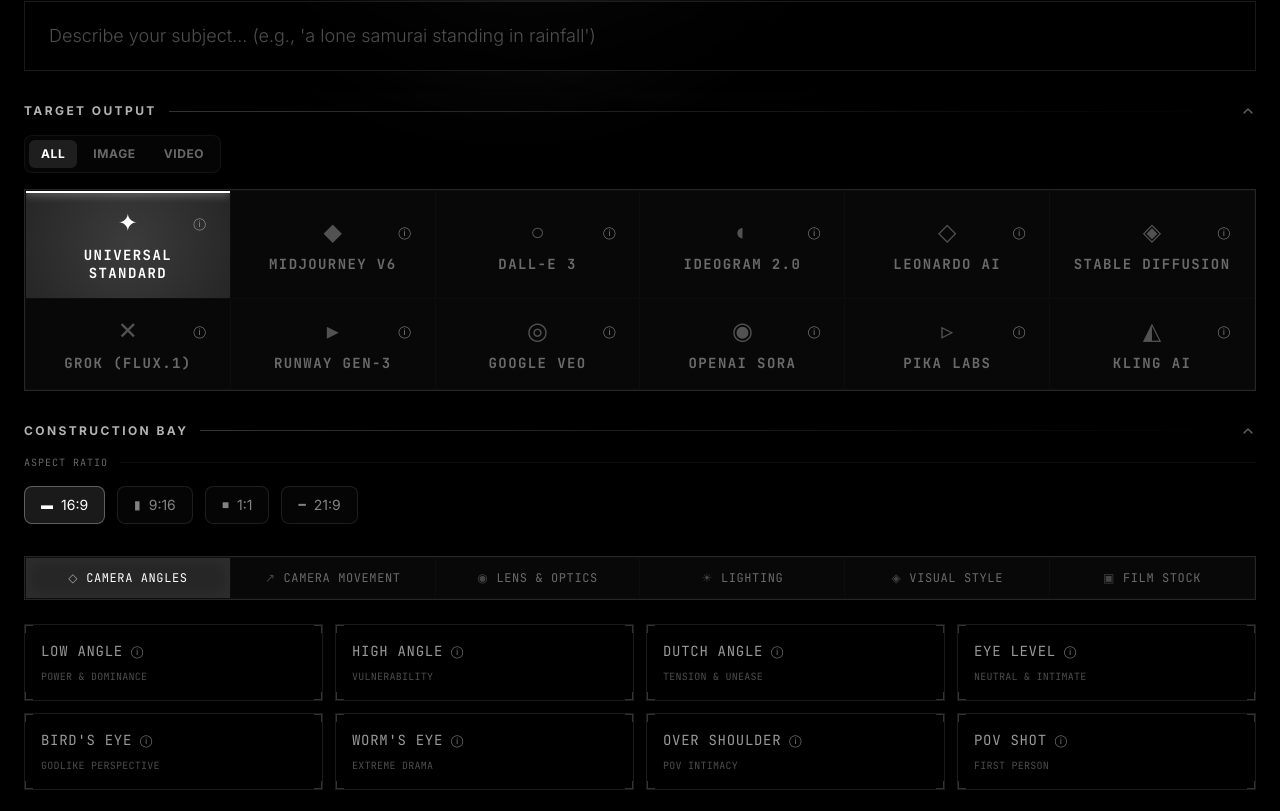
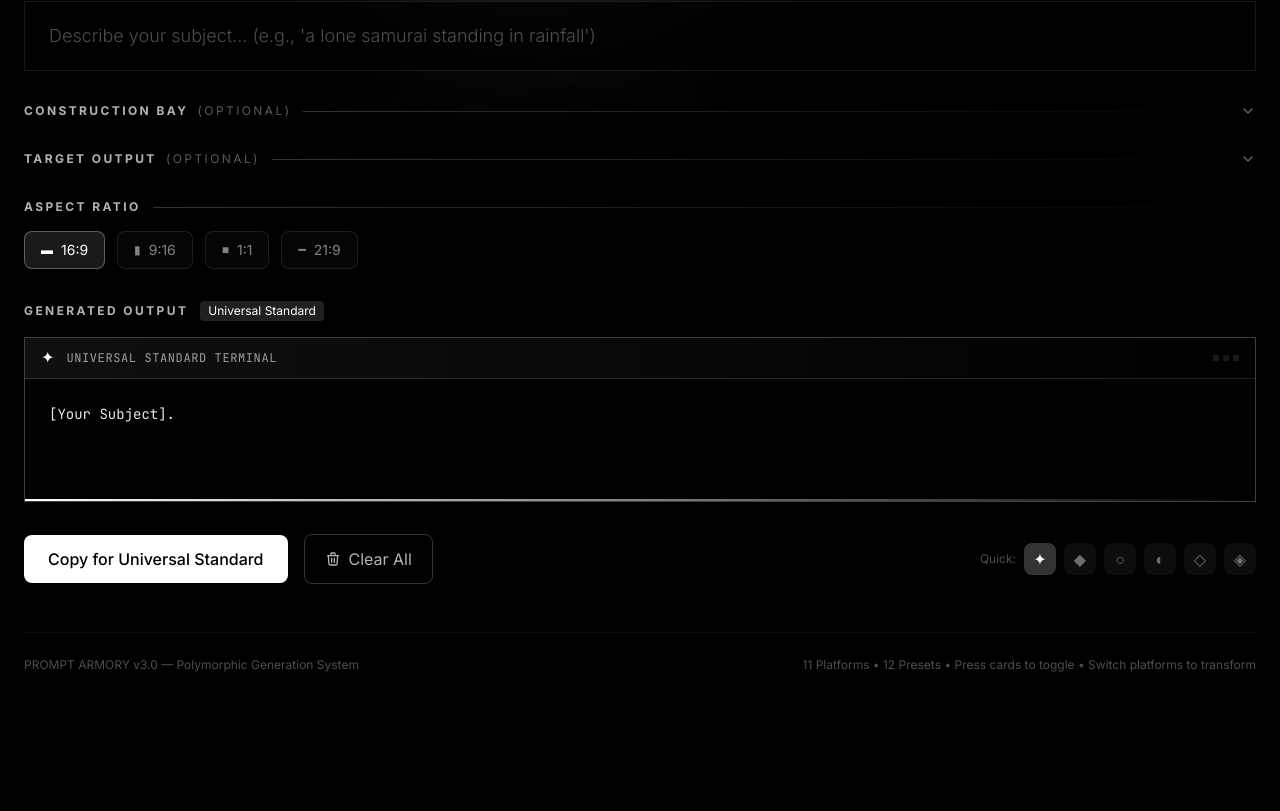
Before and after one commit to visualjump7/nexus_cell, a Next.js app: page /dashboard in a window 1280 px wide. Shown: the part 609-1420 px from the top of the page. After the commit the page ends 1314 px from the top, so only its background shows below. Built offline with nearby package versions, Linux system fonts and the light colour scheme.

Commit message:
working build

```diff
--- a/package.json
+++ b/package.json
@@ -25,6 +25,7 @@
     "react-dom": "^18.2.0",
     "replicate": "^0.25.2",
     "stripe": "^14.25.0",
+    "zod": "^3.25.76",
     "zustand": "^4.5.7"
   },
   "devDependencies": {
--- a/src/app/dashboard/page.tsx
+++ b/src/app/dashboard/page.tsx
@@ -7,6 +7,15 @@
 import { CollapsibleSection } from '@/components/CollapsibleSection';
 import { useViewMode } from '@/hooks/useViewMode';
 import { motion } from 'framer-motion';
+import {
+  buildMidjourneyPrompt,
+  buildDallePrompt,
+  buildFluxPrompt,
+  buildRunwayPrompt,
+  buildKlingPrompt,
+  VisualPromptInput,
+  VideoPromptInput
+} from '@/lib/builders';
 
 // ═══════════════════════════════════════════════════════════════════════════════
 // POLYMORPHIC PROMPT ARMORY — ULTIMATE EDITION
@@ -71,6 +80,26 @@
   const [platformFilter, setPlatformFilter] = useState('all');
   const [infoModal, setInfoModal] = useState<string | null>(null);
   const { viewMode, setViewMode } = useViewMode();
+
+  // Collapsible section states - controlled by viewMode
+  const [presetsOpen, setPresetsOpen] = useState(true);
+  const [constructionBayOpen, setConstructionBayOpen] = useState(true);
+  const [targetOutputOpen, setTargetOutputOpen] = useState(true);
+
+  // Reset collapsible states when viewMode changes
+  useEffect(() => {
+    if (viewMode === 'focus') {
+      // Focus mode: collapse Construction Bay and Target Output
+      setConstructionBayOpen(false);
+      setTargetOutputOpen(false);
+      setPresetsOpen(true); // Presets stay open
+    } else {
+      // Advanced mode: expand all sections
+      setPresetsOpen(true);
+      setConstructionBayOpen(true);
+      setTargetOutputOpen(true);
+    }
+  }, [viewMode]);
 
   // Core prompt state object - the "DNA" of our prompt
   const [promptState, setPromptState] = useState<PromptState>({
@@ -998,6 +1027,11 @@
   };
 
   const currentPlatform = platforms[targetMode];
+
+  // Get the active preset's color for ambient background
+  const activePresetColor = activePreset
+    ? presets.find(p => p.id === activePreset)?.color ?? '#ffffff'
+    : '#ffffff'; // Default to white when no preset selected
 
   // ─────────────────────────────────────────────────────────────────────────────
   // RENDER
@@ -1023,7 +1057,7 @@
         <div className="absolute inset-0 overflow-hidden">
           <div
             className="absolute top-1/4 left-1/4 w-96 h-96 rounded-full opacity-20 blur-[100px] animate-pulse"
-            style={{ backgroundColor: currentPlatform.color, animationDuration: '8s' }}
+            style={{ backgroundColor: activePresetColor, animationDuration: '8s' }}
           />
           <div
             className="absolute bottom-1/3 right-1/4 w-[500px] h-[500px] rounded-full opacity-10 blur-[120px]"
@@ -1084,7 +1118,12 @@
         {/* ─────────────────────────────────────────────────────────────────────
             1. SELECT A PRESET (Optional) - Top
         ───────────────────────────────────────────────────────────────────── */}
-        <CollapsibleSection title="Select a Preset" optional defaultOpen={true}>
+        <CollapsibleSection
+          title="Select a Preset"
+          optional
+          isOpen={presetsOpen}
+          onToggle={() => setPresetsOpen(!presetsOpen)}
+        >
           <div className="p-6 rounded-xl border border-white/10 bg-white/[0.02]">
             <div className="grid grid-cols-2 sm:grid-cols-3 md:grid-cols-4 lg:grid-cols-6 gap-3">
               {presets.map((preset) => (
@@ -1149,9 +1188,121 @@
         </section>
 
         {/* ─────────────────────────────────────────────────────────────────────
-            3. TARGET OUTPUT (Collapsible) - Bottom Middle
+            3. CONSTRUCTION BAY (Collapsible) - moved ABOVE Target Output
         ───────────────────────────────────────────────────────────────────── */}
-        <CollapsibleSection title="Target Output" defaultOpen={true}>
+        <CollapsibleSection
+          title="Construction Bay"
+          optional
+          isOpen={constructionBayOpen}
+          onToggle={() => setConstructionBayOpen(!constructionBayOpen)}
+        >
+          {/* Category Tabs */}
+          <div className="flex flex-wrap gap-px bg-white/5 border border-white/10 p-px mb-6">
+            {Object.entries(arsenal).map(([key, category]) => {
+              const isActive = activeCategory === key;
+              const hasSelection = promptState[category.stateKey] !== null;
+
+              return (
+                <button
+                  key={key}
+                  onClick={() => setActiveCategory(key)}
+                  className={`
+                    flex-1 flex items-center justify-center gap-2 px-4 py-3 text-xs uppercase tracking-wider font-mono transition-all duration-200
+                    ${isActive
+                      ? 'bg-white/10 text-white shadow-[inset_0_0_20px_rgba(255,255,255,0.05)]'
+                      : 'bg-black/40 text-white/40 hover:text-white/70 hover:bg-white/5'
+                    }
+                  `}
+                >
+                  <span className="opacity-60">{category.icon}</span>
+                  <span>{category.label}</span>
+                  {hasSelection && (
+                    <div
+                      className="w-1 h-1 rounded-full shadow-[0_0_5px_currentColor]"
+                      style={{ backgroundColor: currentPlatform.color }}
+                    />
+                  )}
+                </button>
+              );
+            })}
+          </div>
+
+          {/* Cards Grid */}
+          <div className="grid grid-cols-4 gap-3">
+            {arsenal[activeCategory].cards.map((card) => {
+              const isSelected = isCardSelected(activeCategory, card.value);
+
+              return (
+                <button
+                  key={card.id}
+                  onClick={() => handleCardSelect(activeCategory, card)}
+                  className={`
+                    group relative p-4 rounded-none border text-left transition-all duration-300 overflow-hidden
+                    ${isSelected
+                      ? 'border-white/60 bg-white/5 backdrop-blur-sm'
+                      : 'border-white/10 bg-black/40 hover:border-white/30 hover:bg-white/5'
+                    }
+                  `}
+                >
+                  {/* Tech corners */}
+                  <div className={`absolute top-0 left-0 w-2 h-2 border-l border-t transition-colors duration-300 ${isSelected ? 'border-white' : 'border-white/20'}`} />
+                  <div className={`absolute top-0 right-0 w-2 h-2 border-r border-t transition-colors duration-300 ${isSelected ? 'border-white' : 'border-white/20'}`} />
+                  <div className={`absolute bottom-0 left-0 w-2 h-2 border-l border-b transition-colors duration-300 ${isSelected ? 'border-white' : 'border-white/20'}`} />
+                  <div className={`absolute bottom-0 right-0 w-2 h-2 border-r border-b transition-colors duration-300 ${isSelected ? 'border-white' : 'border-white/20'}`} />
+
+                  {isSelected && (
+                    <div
+                      className="absolute inset-0 opacity-10"
+                      style={{
+                        background: `radial-gradient(circle at center, ${currentPlatform.color} 0%, transparent 100%)`
+                      }}
+                    />
+                  )}
+
+                  <div className="relative z-10">
+                    <div className="flex items-start justify-between mb-2">
+                      <div className="flex items-center gap-2">
+                        <span className={`text-sm font-mono uppercase tracking-wider ${isSelected ? 'text-white' : 'text-white/60 group-hover:text-white/90'}`}>
+                          {card.label}
+                        </span>
+                        {/* Info Icon - for all cards */}
+                        {cardInfo[card.id] && (
+                          <span
+                            onClick={(e) => {
+                              e.stopPropagation();
+                              setInfoModal(card.id);
+                            }}
+                            className="text-xs text-white/50 hover:text-amber-400 cursor-pointer transition-colors duration-200"
+                            title="Learn more"
+                          >
+                            ⓘ
+                          </span>
+                        )}
+                      </div>
+                      {isSelected && (
+                        <div
+                          className="w-1.5 h-1.5 rounded-full animate-pulse shadow-[0_0_10px_currentColor]"
+                          style={{ backgroundColor: currentPlatform.color }}
+                        />
+                      )}
+                    </div>
+                    <p className="text-[10px] text-white/30 uppercase tracking-wide font-mono">{card.desc}</p>
+                  </div>
+                </button>
+              );
+            })}
+          </div>
+        </CollapsibleSection>
+
+        {/* ─────────────────────────────────────────────────────────────────────
+            4. TARGET OUTPUT (Collapsible) - moved BELOW Construction Bay
+        ───────────────────────────────────────────────────────────────────── */}
+        <CollapsibleSection
+          title="Target Output"
+          optional
+          isOpen={targetOutputOpen}
+          onToggle={() => setTargetOutputOpen(!targetOutputOpen)}
+        >
           <div className="mb-4">
             {/* Type Filter */}
             <div className="flex items-center gap-1 bg-white/[0.02] rounded-lg p-1 border border-white/5 w-fit">
@@ -1231,14 +1382,12 @@
         </CollapsibleSection>
 
         {/* ─────────────────────────────────────────────────────────────────────
-            4. CONSTRUCTION BAY (Collapsible) - Bottom Footer
+            5. ASPECT RATIO (Static) - moved BELOW Target Output
         ───────────────────────────────────────────────────────────────────── */}
-        <CollapsibleSection title="Construction Bay" defaultOpen={true}>
-          {/* Aspect Ratio Selector */}
-          <div className="mb-8">
+        <section className="mb-8 mt-8">
           <div className="flex items-center gap-3 mb-4">
-              <span className="text-[10px] font-mono tracking-widest text-white/40 uppercase">Aspect Ratio</span>
-              <div className="flex-1 h-px bg-white/5" />
+            <span className="text-xs font-bold tracking-[0.2em] text-white/70 uppercase">Aspect Ratio</span>
+            <div className="flex-1 h-px bg-gradient-to-r from-white/20 to-transparent" />
           </div>
           <div className="flex gap-3">
             {[
@@ -1266,105 +1415,7 @@
               );
             })}
           </div>
-          </div>
-
-          {/* Category Tabs */}
-          <div className="flex flex-wrap gap-px bg-white/5 border border-white/10 p-px mb-6">
-            {Object.entries(arsenal).map(([key, category]) => {
-              const isActive = activeCategory === key;
-              const hasSelection = promptState[category.stateKey] !== null;
-
-              return (
-                <button
-                  key={key}
-                  onClick={() => setActiveCategory(key)}
-                  className={`
-                    flex-1 flex items-center justify-center gap-2 px-4 py-3 text-xs uppercase tracking-wider font-mono transition-all duration-200
-                    ${isActive
-                      ? 'bg-white/10 text-white shadow-[inset_0_0_20px_rgba(255,255,255,0.05)]'
-                      : 'bg-black/40 text-white/40 hover:text-white/70 hover:bg-white/5'
-                    }
-                  `}
-                >
-                  <span className="opacity-60">{category.icon}</span>
-                  <span>{category.label}</span>
-                  {hasSelection && (
-                    <div
-                      className="w-1 h-1 rounded-full shadow-[0_0_5px_currentColor]"
-                      style={{ backgroundColor: currentPlatform.color }}
-                    />
-                  )}
-                </button>
-              );
-            })}
-          </div>
-
-          {/* Cards Grid */}
-          <div className="grid grid-cols-4 gap-3">
-            {arsenal[activeCategory].cards.map((card) => {
-              const isSelected = isCardSelected(activeCategory, card.value);
-
-              return (
-                <button
-                  key={card.id}
-                  onClick={() => handleCardSelect(activeCategory, card)}
-                  className={`
-                    group relative p-4 rounded-none border text-left transition-all duration-300 overflow-hidden
-                    ${isSelected
-                      ? 'border-white/60 bg-white/5 backdrop-blur-sm'
-                      : 'border-white/10 bg-black/40 hover:border-white/30 hover:bg-white/5'
-                    }
-                  `}
-                >
-                  {/* Tech corners */}
-                  <div className={`absolute top-0 left-0 w-2 h-2 border-l border-t transition-colors duration-300 ${isSelected ? 'border-white' : 'border-white/20'}`} />
-                  <div className={`absolute top-0 right-0 w-2 h-2 border-r border-t transition-colors duration-300 ${isSelected ? 'border-white' : 'border-white/20'}`} />
-                  <div className={`absolute bottom-0 left-0 w-2 h-2 border-l border-b transition-colors duration-300 ${isSelected ? 'border-white' : 'border-white/20'}`} />
-                  <div className={`absolute bottom-0 right-0 w-2 h-2 border-r border-b transition-colors duration-300 ${isSelected ? 'border-white' : 'border-white/20'}`} />
-
-                  {isSelected && (
-                    <div
-                      className="absolute inset-0 opacity-10"
-                      style={{
-                        background: `radial-gradient(circle at center, ${currentPlatform.color} 0%, transparent 100%)`
-                      }}
-                    />
-                  )}
-
-                  <div className="relative z-10">
-                    <div className="flex items-start justify-between mb-2">
-                      <div className="flex items-center gap-2">
-                        <span className={`text-sm font-mono uppercase tracking-wider ${isSelected ? 'text-white' : 'text-white/60 group-hover:text-white/90'}`}>
-                          {card.label}
-                        </span>
-                        {/* Info Icon - for all cards */}
-                        {cardInfo[card.id] && (
-                          <span
-                            onClick={(e) => {
-                              e.stopPropagation();
-                              setInfoModal(card.id);
-                            }}
-                            className="text-xs text-white/50 hover:text-amber-400 cursor-pointer transition-colors duration-200"
-                            title="Learn more"
-                          >
-                            ⓘ
-                          </span>
-                        )}
-                      </div>
-                      {isSelected && (
-                        <div
-                          className="w-1.5 h-1.5 rounded-full animate-pulse shadow-[0_0_10px_currentColor]"
-                          style={{ backgroundColor: currentPlatform.color }}
-                        />
-                      )}
-                    </div>
-                    <p className="text-[10px] text-white/30 uppercase tracking-wide font-mono">{card.desc}</p>
-                  </div>
-                </button>
-              );
-            })}
-          </div>
-        </CollapsibleSection>
+        </section>
         {/* ... (Output Display, Action Buttons, Footer, Info Modal sections remain the same or similar) ... */}
         {/* ─────────────────────────────────────────────────────────────────────
             OUTPUT DISPLAY
```
Also changed, not shown: 1 other file (tests, documents, lock files or other folders). Lines whose indentation alone changed are shown as unchanged.
